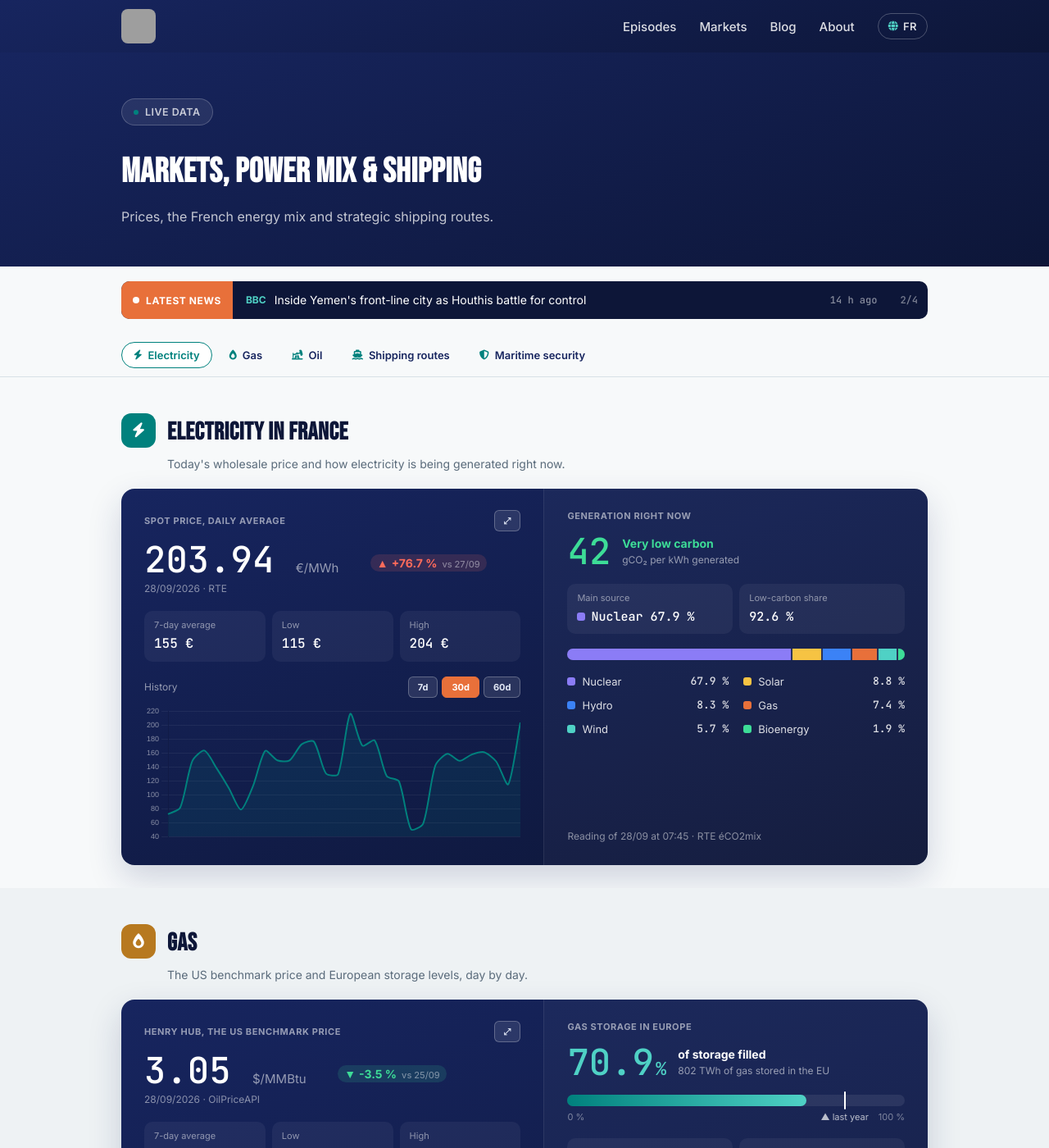
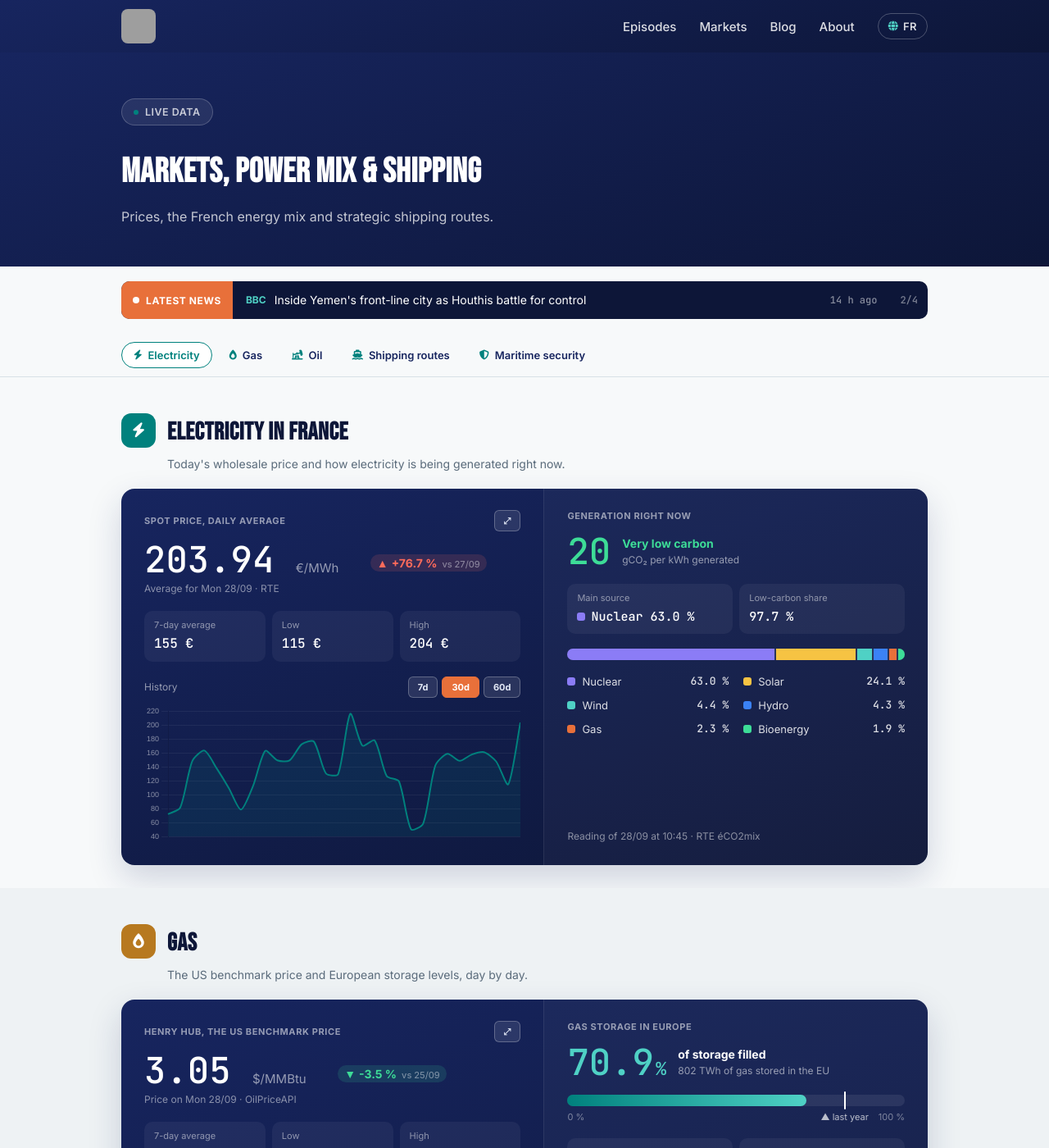
Before and after one commit to InsideEnergyMarkets/Inside-Energy-Markets, a Jekyll site: the page built from en/markets/index.html, in a window 1280 px wide and 1400 px high. Shown: the whole window at 82% size. Built offline with Jekyll 4.4.1, drawn with Linux system fonts in a browser that asks for light colours; some of the changed text lies outside the part shown; grey boxes are pictures that could not be loaded.

Commit message:
Mise à jour automatique des données marché

```diff
--- a/_data/market.json
+++ b/_data/market.json
@@ -1,14 +1,15 @@
 {
-  "updated_at": "2026-09-28T08:14:24.610074Z",
+  "updated_at": "2026-09-28T11:09:05.788065Z",
   "brent": {
-    "price_usd": 106.85,
+    "price_usd": 108.43,
     "date": "2026-09-28",
     "unit": "USD/baril",
     "source": "OilPriceAPI",
     "date_label": "Cours du lun. 28/09",
+    "date_label_en": "Price on Mon 28/09",
     "prev_value": 105.99,
     "prev_date": "2026-09-25",
-    "change_pct": 0.8
+    "change_pct": 2.3
   },
   "henry_hub": {
     "price_usd_mmbtu": 3.05,
@@ -16,28 +17,30 @@
     "unit": "USD/MMBtu",
     "source": "OilPriceAPI",
     "date_label": "Cours du lun. 28/09",
+    "date_label_en": "Price on Mon 28/09",
     "prev_value": 3.16,
     "prev_date": "2026-09-25",
     "change_pct": -3.5
   },
   "mix_france": {
-    "date_heure": "2026-09-28T07:45:00+00:00",
+    "date_heure": "2026-09-28T10:45:00+00:00",
     "shares": {
-      "nucleaire": 67.9,
-      "solaire": 8.8,
-      "hydraulique": 8.3,
-      "gaz": 7.4,
-      "eolien": 5.7,
+      "nucleaire": 63.0,
+      "solaire": 24.1,
+      "eolien": 4.4,
+      "hydraulique": 4.3,
+      "gaz": 2.3,
       "bioenergies": 1.9
     },
     "top_source": "nucleaire",
-    "top_share": 67.9,
-    "co2_intensity": 42
+    "top_share": 63.0,
+    "co2_intensity": 20
   },
   "spot_price_france": {
     "price_eur_mwh": 203.94,
     "date": "2026-09-28",
     "date_label": "Moyenne du lun. 28/09",
+    "date_label_en": "Average for Mon 28/09",
     "unit": "EUR/MWh, moyenne journalière",
     "source": "RTE",
     "prev_value": 115.41,
--- a/_data/market_history.json
+++ b/_data/market_history.json
@@ -611,14 +611,14 @@
     "spot_eur_mwh": 203.94,
     "spot_source": "RTE",
     "mix_shares": {
-      "nucleaire": 67.9,
-      "solaire": 8.8,
-      "hydraulique": 8.3,
-      "gaz": 7.4,
-      "eolien": 5.7,
+      "nucleaire": 63.0,
+      "solaire": 24.1,
+      "eolien": 4.4,
+      "hydraulique": 4.3,
+      "gaz": 2.3,
       "bioenergies": 1.9
     },
-    "brent_usd": 106.85,
+    "brent_usd": 108.43,
     "brent_source": "OilPriceAPI"
   }
 ]
--- a/_data/weekly_summary.json
+++ b/_data/weekly_summary.json
@@ -3,8 +3,8 @@
   "period_end": "2026-09-28",
   "brent": {
     "start_usd": 116.15,
-    "end_usd": 106.85,
-    "change_pct": -8.0
+    "end_usd": 108.43,
+    "change_pct": -6.6
   },
   "spot_price": {
     "avg_eur_mwh": 154.69,
@@ -13,8 +13,8 @@
     "days_count": 8
   },
   "mix": {
-    "nuclear_avg_share": 70.6,
-    "renewables_avg_share": 23.0,
+    "nuclear_avg_share": 70.0,
+    "renewables_avg_share": 24.3,
     "days_count": 8
   }
 }
```
